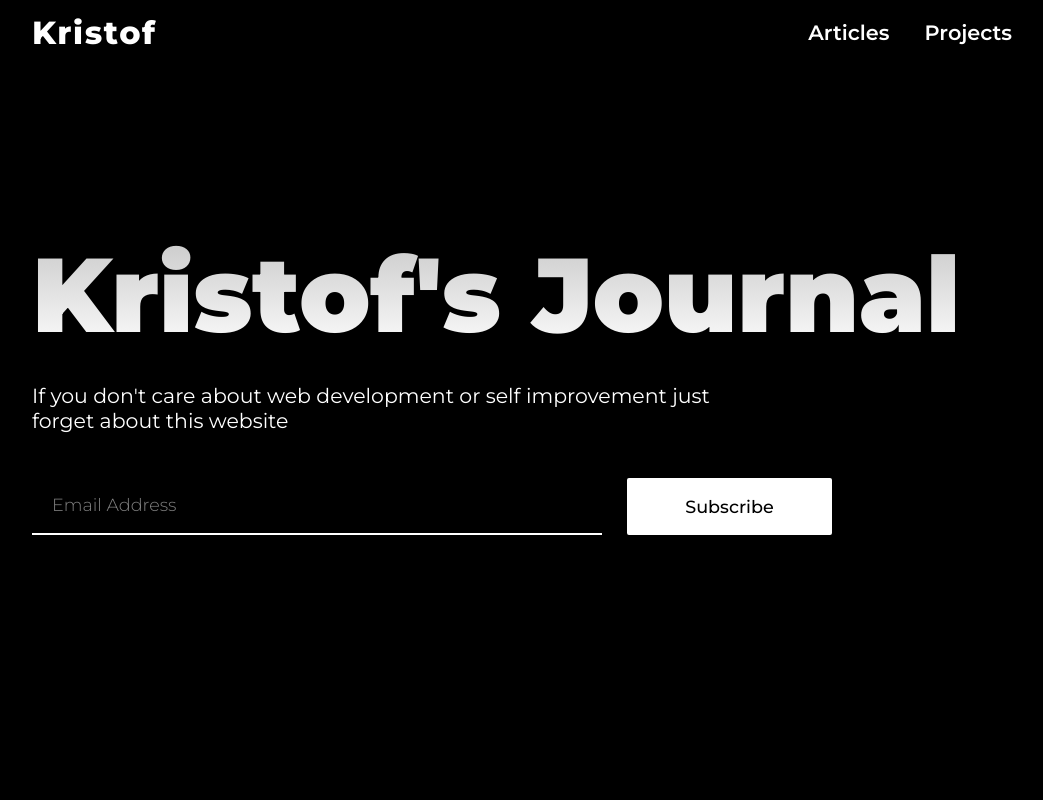
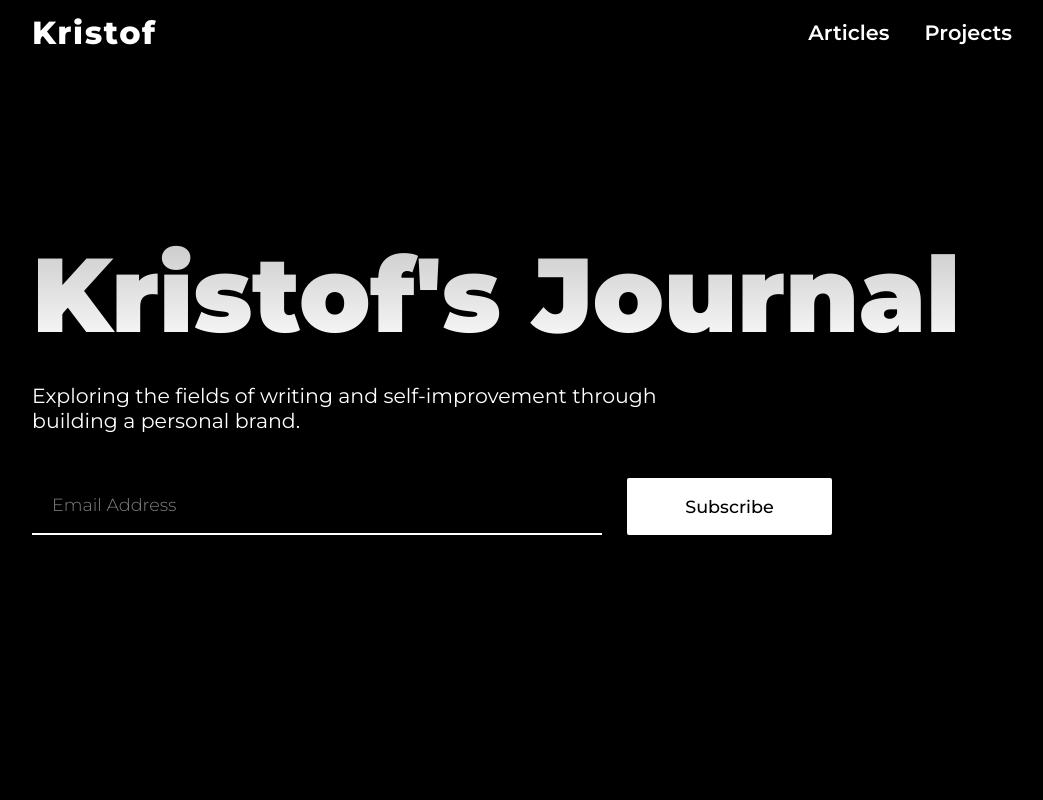
Before and after one commit to kristof1345/kristof-v.1, a Next.js app: page / in a window 1280 px wide. Shown: the top 800 px of the page, without its empty margins (118-1161 px from the left). Built offline with nearby package versions, Linux system fonts and the light colour scheme.

Commit message:
index-desc

```diff
--- a/src/pages/index.js
+++ b/src/pages/index.js
@@ -20,8 +20,8 @@ export default function Home() {
             <h1>Kristof&apos;s Journal</h1>
             {/* <hr className="divider" /> */}
             <p>
-              If you don&apos;t care about web development or self improvement
-              just forget about this website
+              Exploring the fields of writing and self-improvement through
+              building a personal brand.
             </p>
             <Script src="https://f.convertkit.com/ckjs/ck.5.js"></Script>
             <form
```
